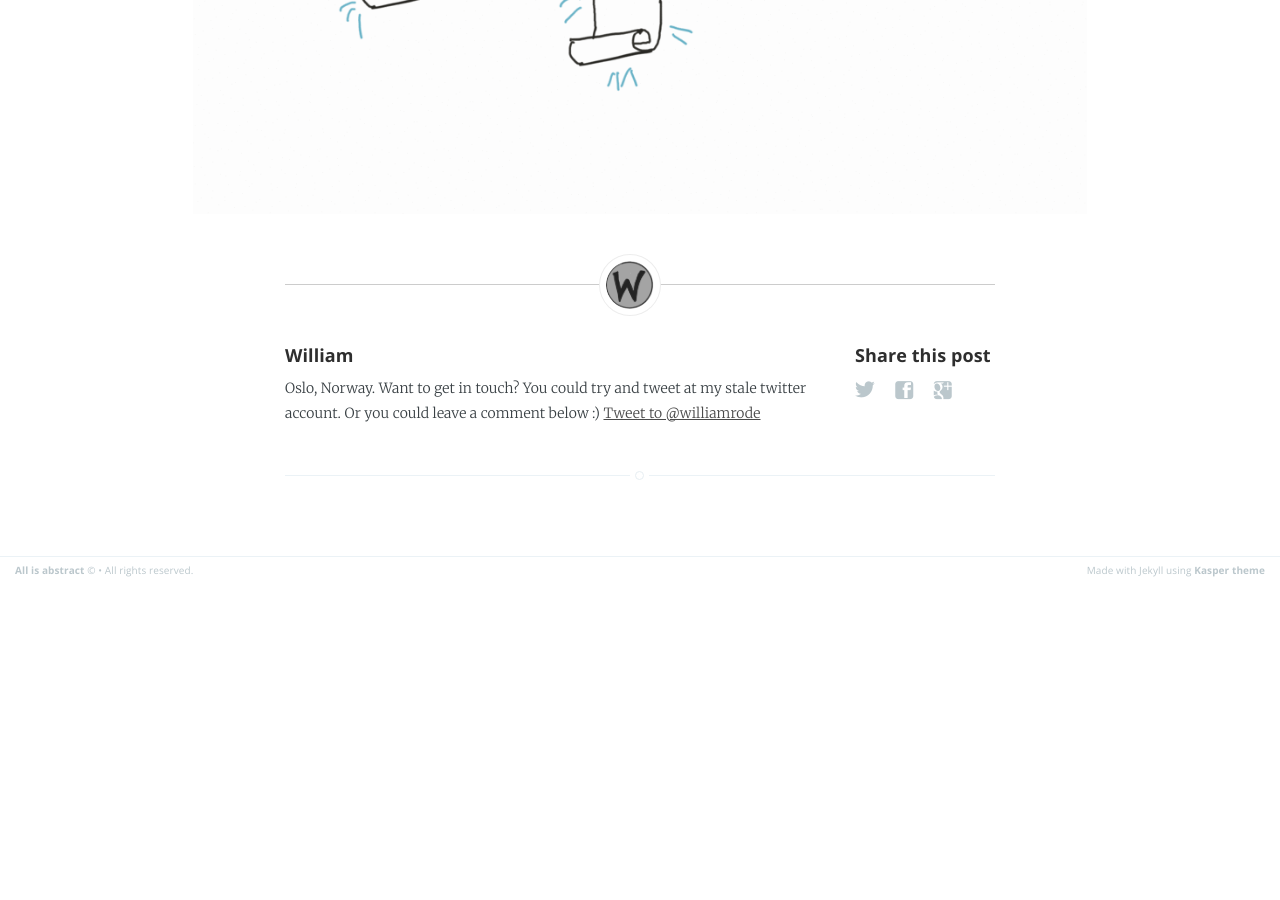
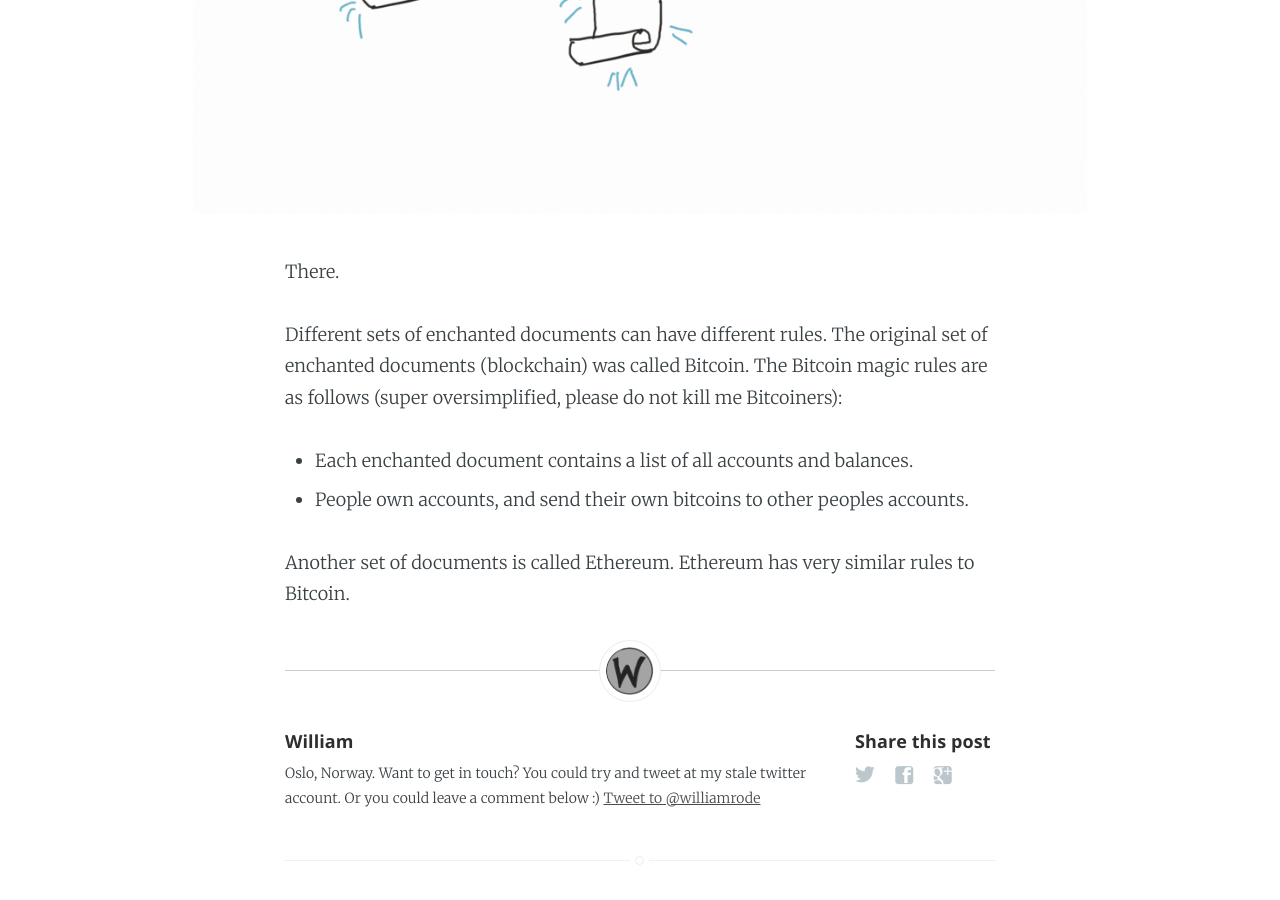
Before and after one commit to wrode/Blog, a Jekyll site: the page built from _posts/2016-08-19-Smart contracts.md, in a window 1280 px wide and 900 px high, scrolled down 1161 px. Built offline with Jekyll 4.4.1, drawn with Linux system fonts in a browser that asks for light colours; comment, search, counter and statistics services are not loaded; before the commit the page ends 1746 px from its top, so only the background shows below that; some of the changed text lies outside the part shown.

Commit message:
Some more on the smart contracts contract

```diff
--- a/_posts/2016-08-19-Smart contracts.md
+++ b/_posts/2016-08-19-Smart contracts.md
@@ -6,11 +6,22 @@ draft: true
 
 Smart contracts
 
-First, let's quickly do a recapp of what a blockchain is (the original blog post can be found [here](http://allisabstract.com/2016/08/06/Blockchain.html)). We'll pretend that blockchain technology is based on magic and not technology. There are a set of rules
+First, let's quickly do a recapp of what a blockchain is (the original blog post can be found [here](http://allisabstract.com/2016/08/06/Blockchain.html)). We'll first pretend that blockchain technology is based on magic and not technology.
 
-- There exists a set of enchanted documents which are all the same
-- Anyone who wants can own one of these documents
-- There are some magic rules about which changes are allowed to make to the documents.
-- Any valid change to one document is automatically made to all the other documents.
+1. There exists a set of enchanted documents which are all the same
+2. Anyone who wants can own one of these documents
+3. There are some magic rules about which changes are allowed to make to the documents.
+4. Any valid change to one document is automatically made to all the other documents.
 
 ![Enchanted documents]({{ site.url }}/assets/images/EnchantedDocuments.gif)
+
+There.
+
+Different sets of enchanted documents can have different rules. The original set of enchanted documents (blockchain) was called Bitcoin. The Bitcoin magic rules are as follows (super oversimplified, please do not kill me Bitcoiners):
+
+- Each enchanted document contains a list of all accounts and balances.
+- People own accounts, and send their own bitcoins to other peoples accounts.
+
+<!-- Bitcoin illustration goes here-->
+
+Another set of documents is called Ethereum. Ethereum has very similar rules to Bitcoin.
```
